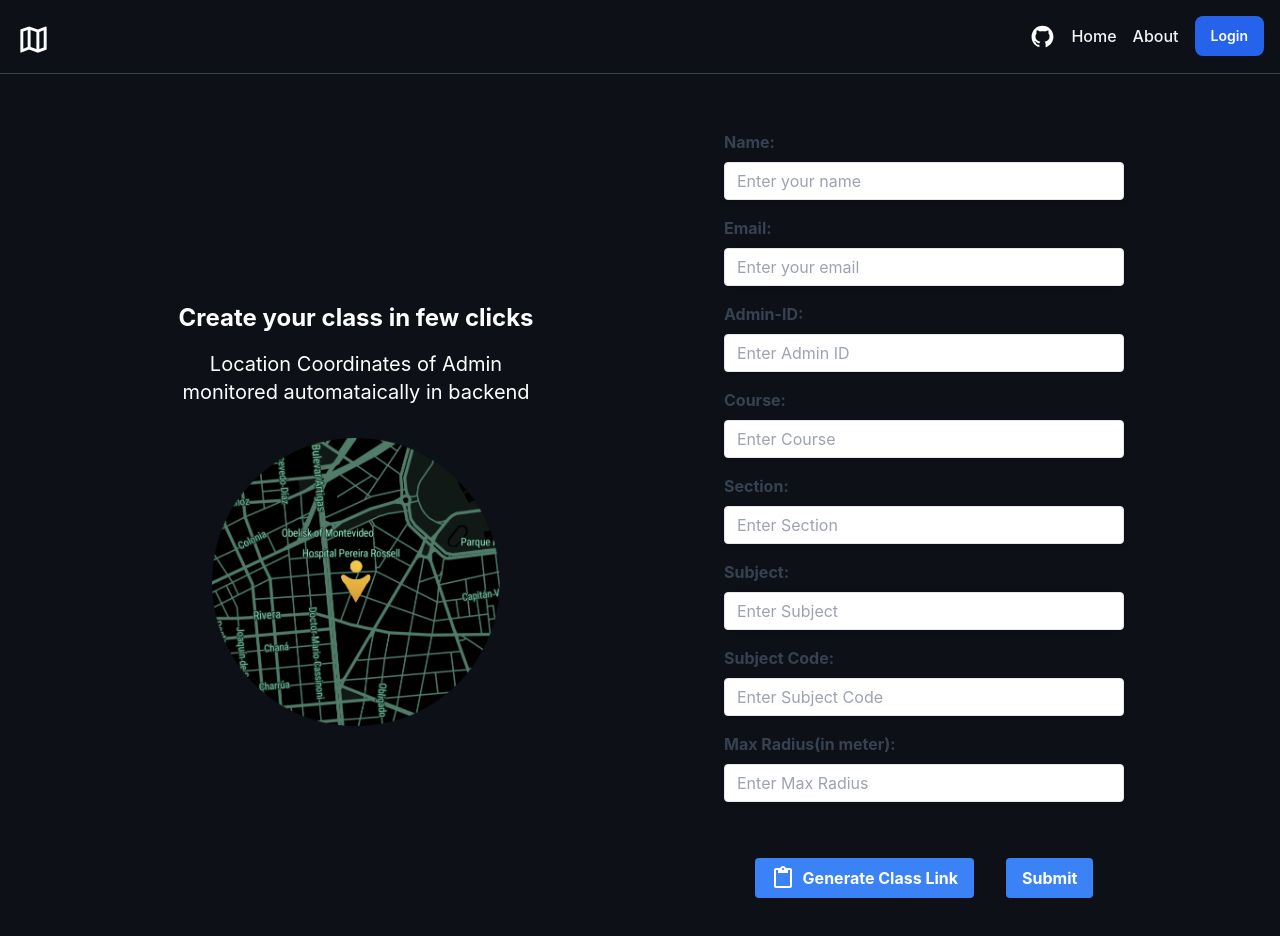
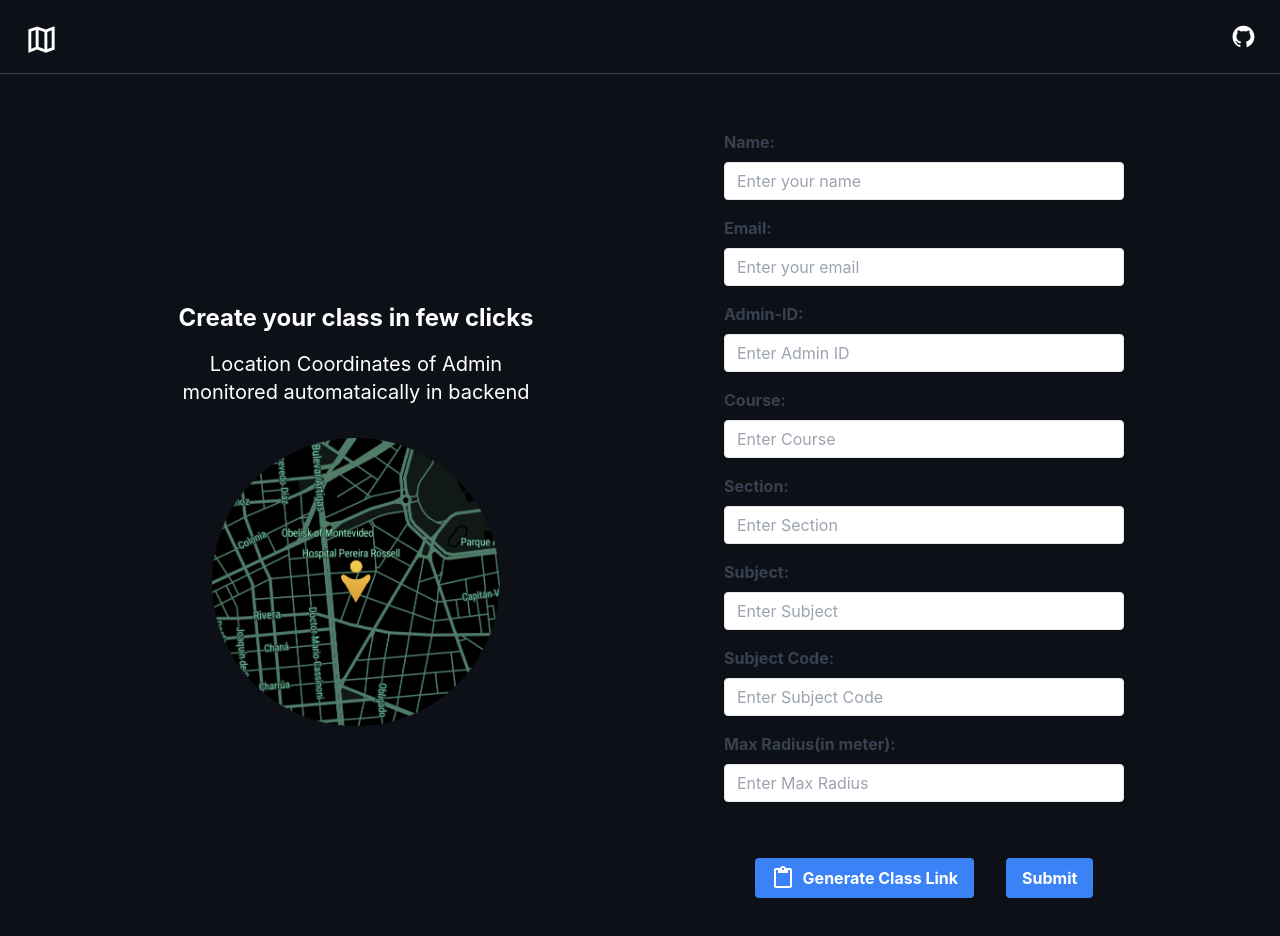
Before and after one commit to AKACHI-4/GPI-Frontend, a React (Create React App) app: page /class-form in a window 1280 px wide. Shown: the top 936 px of the page. Built offline with nearby package versions, Linux system fonts and the light colour scheme; no server answers.

Commit message:
chore: commented some part ..

```diff
--- a/src/Components/Navbar.jsx
+++ b/src/Components/Navbar.jsx
@@ -8,7 +8,7 @@ function Navbar() {
 
   return (
     <div className="border-b border-gray-700">
-      <div className="container mx-auto py-4 px-4 flex justify-between items-center">
+      <div className="container mx-auto py-4 px-6 flex justify-between items-center">
         {/* Logo */}
         <Link to="/" className="md:text-4xl text-3xl font-large text-white ">
           <MapOutlinedIcon fontSize="large"/>
@@ -22,7 +22,7 @@ function Navbar() {
           >
             <AiFillGithub size={25} />
           </a>
-          <Link
+          {/* <Link
             to="/"
             className="font-medium md:mr-4 mr-3 text-gray-100 md:text-base text-sm"
           >
@@ -39,7 +39,7 @@ function Navbar() {
           className="flex items-center md:px-4 md:h-10 h-9 px-3 text-white bg-blue-600 rounded-lg font-semibold text-sm"
         >
           Login
-        </Link>
+        </Link> */}
           {/* {location.pathname !== "/editor" && (
             <Link
               to="/editor"
```
